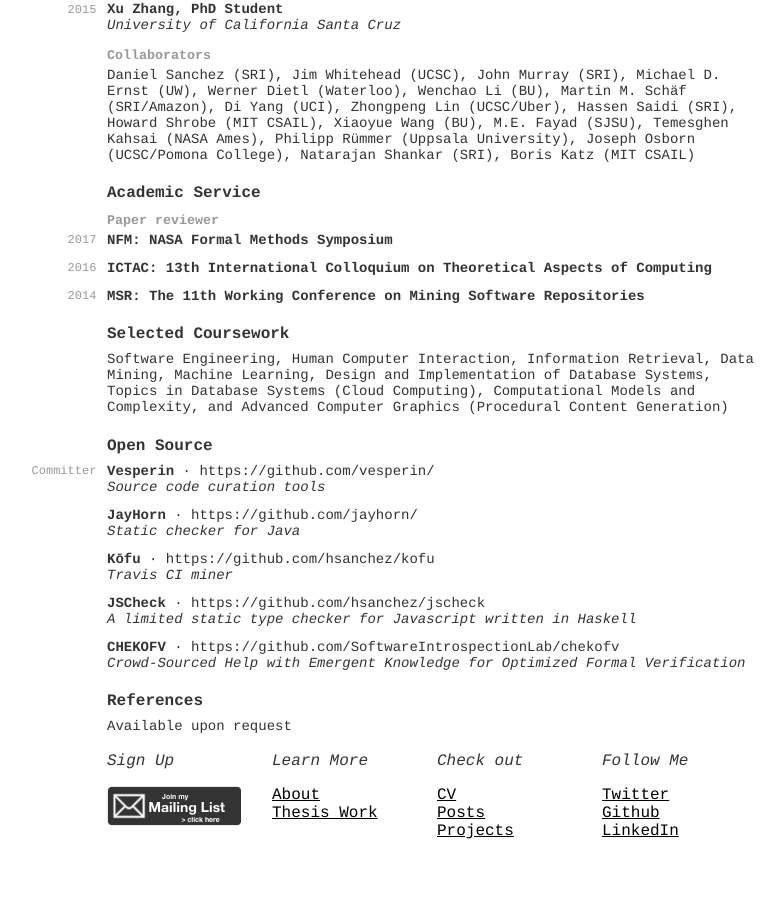
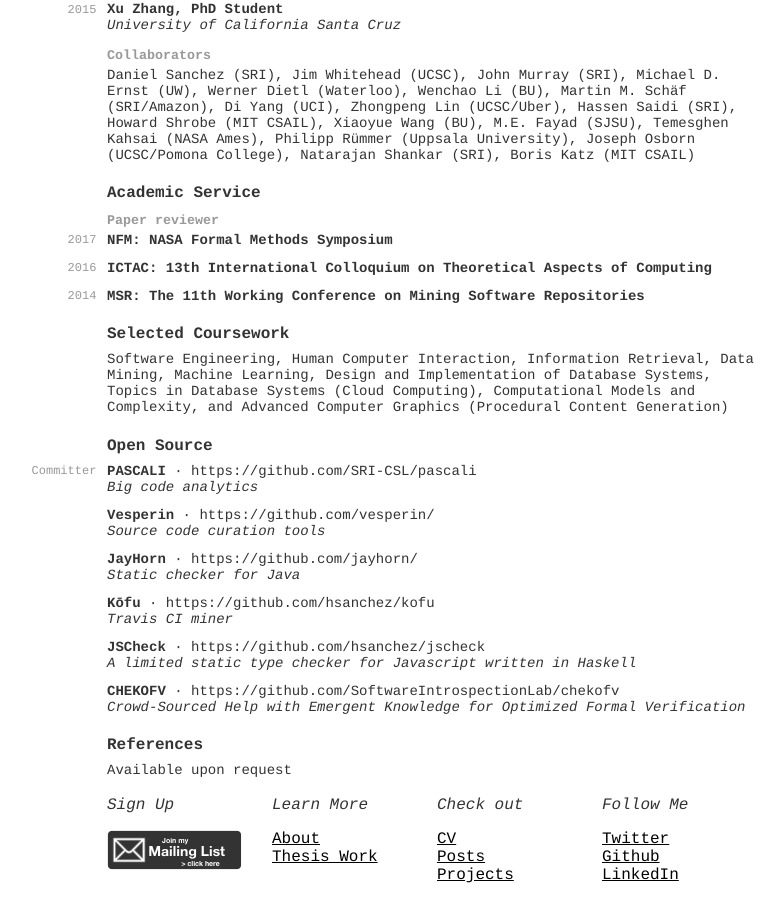
Before and after one commit to hsanchez/hsanchez.github.io, a Jekyll site: the page built from posts/notes/_posts/2017-02-01-cv.md, in a window 1280 px wide and 900 px high, scrolled down 4271 px. Shown: the whole window, without its empty margins (203-987 px from the left). Built offline with Jekyll 4.4.1, drawn with Linux system fonts in a browser that asks for light colours; before the commit the page ends 5127 px from its top, so only the background shows below that.

Commit message:
more changes

```diff
--- a/posts/notes/_posts/2017-02-01-cv.md
+++ b/posts/notes/_posts/2017-02-01-cv.md
@@ -640,6 +640,10 @@
           <span class="emph">Selecting Diverse Highly Representative Code Examples</span>
         </div>         -->
         <div class="item">
+          <span class="bold">PASCALI</span> &middot; https://github.com/SRI-CSL/pascali <br />
+          <span class="emph">Big code analytics</span>
+        </div>
+        <div class="item">
           <span class="bold">Vesperin</span> &middot; https://github.com/vesperin/ <br />
           <span class="emph">Source code curation tools</span>
         </div>
```
